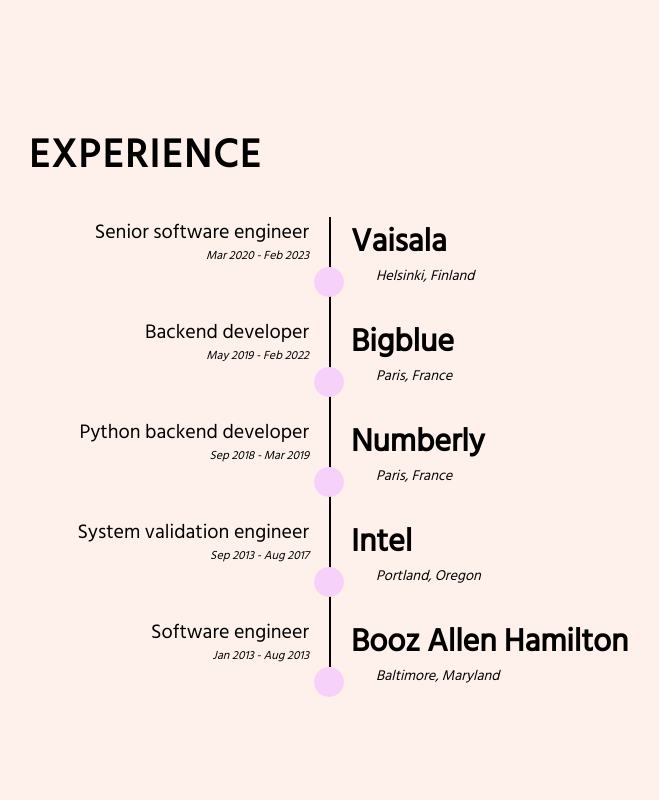
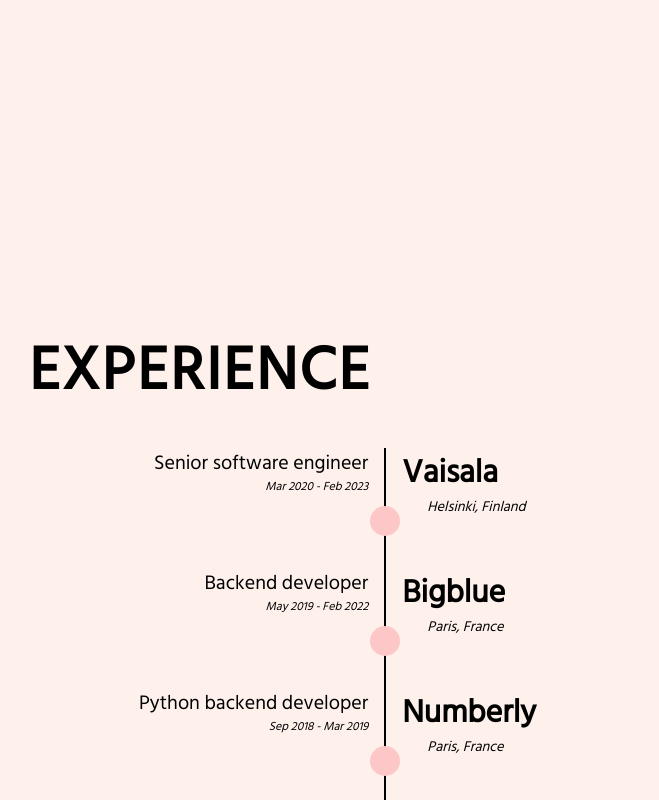
Before and after one commit to wonesy/cammycv, a React (Vite) app: page / in a window 1280 px wide. Shown: the part 1140-1940 px from the top of the page, without its empty margins (163-822 px from the left). Built offline with nearby package versions, Linux system fonts and the light colour scheme.

Commit message:
experience rework

```diff
--- a/src/App.css
+++ b/src/App.css
@@ -79,7 +79,7 @@
 }
 
 .experience > h1 {
-  font-size: 2.5rem;
+  font-size: 3.8rem;
   font-weight: 700;
   text-transform: capitalize;
   letter-spacing: 0.15rem;
@@ -87,47 +87,49 @@
 }
 
 .mt-150 {
-  margin-top: 150px;
+  margin-top: 350px;
 }
 
+/* experience */
+
 .experience-node {
-  position: relative;
-  display: flex;
-  /* gap: 2.5rem; */
-  /* margin-top: 1.5rem; */
-  align-items: stretch;
-  /* padding-top: 50px */
+  display: grid;
+  grid-template-columns: 1fr 2fr;
+  gap: 1rem;
+  min-height: 120px;
 }
 
 .left-side {
-  display: flex;
-  flex-direction: column;
+  grid-column: 1;
+  border-right: 2px solid black;
   text-align: right;
-  width: 300px;
+  padding-right: 1rem;
 }
 
-.left-side > div {
-  padding-right: 1.25rem;
-}
-
-.right-side > div {
-  padding-left: 1.25rem;
+.left-side::after {
+  border: 2px black solid;
+  position: absolute;
+  width: 20px;
+  height: 20px;
 }
 
 .right-side {
-  display: flex;
-  flex-direction: column;
+  position: relative;
+  grid-column: 2;
 }
 
 .pink-dot {
   position: absolute;
   height: 30px;
   width: 30px;
+  background-color: var(--advanced-salmon);
   border-radius: 50%;
-  background-color: var(--pink-dot);
-  z-index: 1;
-  left: 285px;
-  top: 50px;
+  bottom: 2rem;
+  left: -2rem;
+}
+
+.relative {
+  position: relative;
 }
 
 .experience-node > .divider {
@@ -177,10 +179,22 @@
   font-family: 'Hind Siliguri';
   font-style: normal;
   font-weight: 700;
-  font-size: 11rem;
+  font-size: 4rem;
   line-height: 275px;
   text-align: center;
   letter-spacing: 0.2em;
+}
+
+@media screen and (min-width: 600px) {
+  .skills > h1 {
+    font-family: 'Hind Siliguri';
+    font-style: normal;
+    font-weight: 700;
+    font-size: 11rem;
+    line-height: 275px;
+    text-align: center;
+    letter-spacing: 0.2em;
+  }
 }
 
 .skills-container {
--- a/src/Experience.tsx
+++ b/src/Experience.tsx
@@ -12,17 +12,18 @@
   location,
 }: ExperienceNodeProps) {
   return (
+    <div className="relative">
       <div className="experience-node">
         <div className="left-side">
           <div className="title">{title}</div>
           <div className="datestring">{datestring}</div>
         </div>
-      <span className="divider" />
         <div className="right-side">
           <div className="company">{company}</div>
           <div className="location">{location}</div>
+          <div className="pink-dot" />
         </div>
-      <div className="pink-dot" />
+      </div>
     </div>
   )
 }
```
Lines whose indentation alone changed are shown as unchanged.
